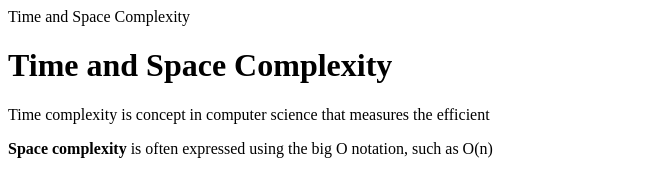
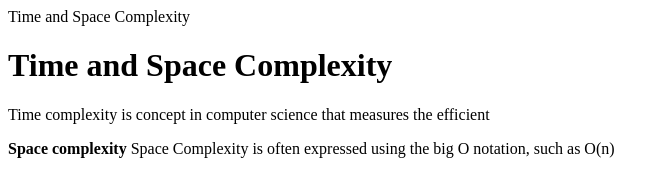
Before and after one commit to acciojob/time-and-space-complexity-PoojaMali18, a website: page main.html in a window 1280 px wide. Shown: the whole page, without its empty margins (0-669 px from the left). Drawn offline with Linux system fonts and the light colour scheme.

Commit message:
created a submission

```diff
--- a/main.html
+++ b/main.html
@@ -12,7 +12,7 @@
 </script>
 <h1>Time and Space Complexity</h1>
 <p>Time complexity is concept in computer science that measures the efficient</p>
-<p><b>Space complexity </b>is often expressed using the big O notation, such as O(n)</p>
+<p><b>Space complexity </b> Space Complexity is often expressed using the big O notation, such as O(n)</p>
 
 
 </body>
```
